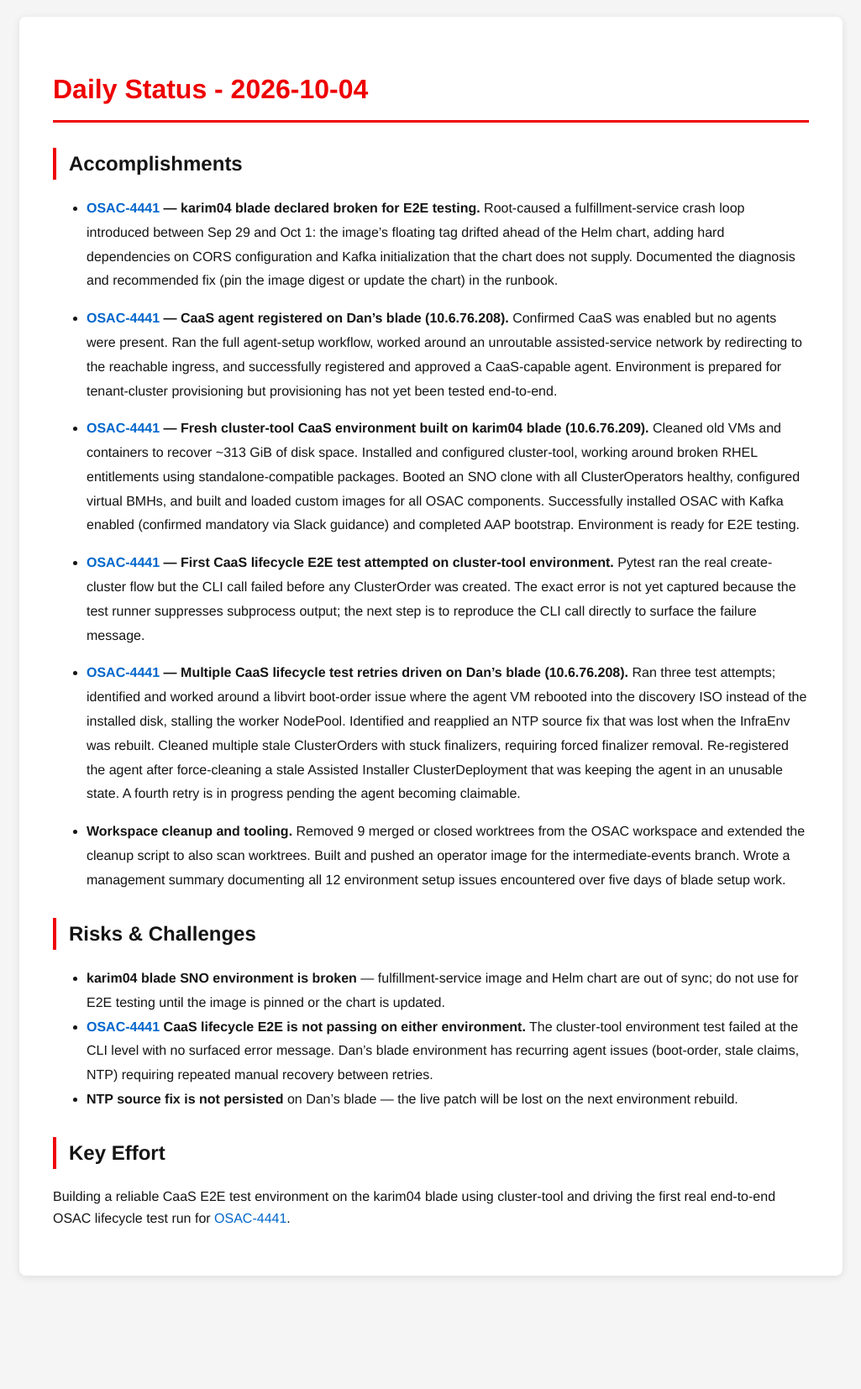
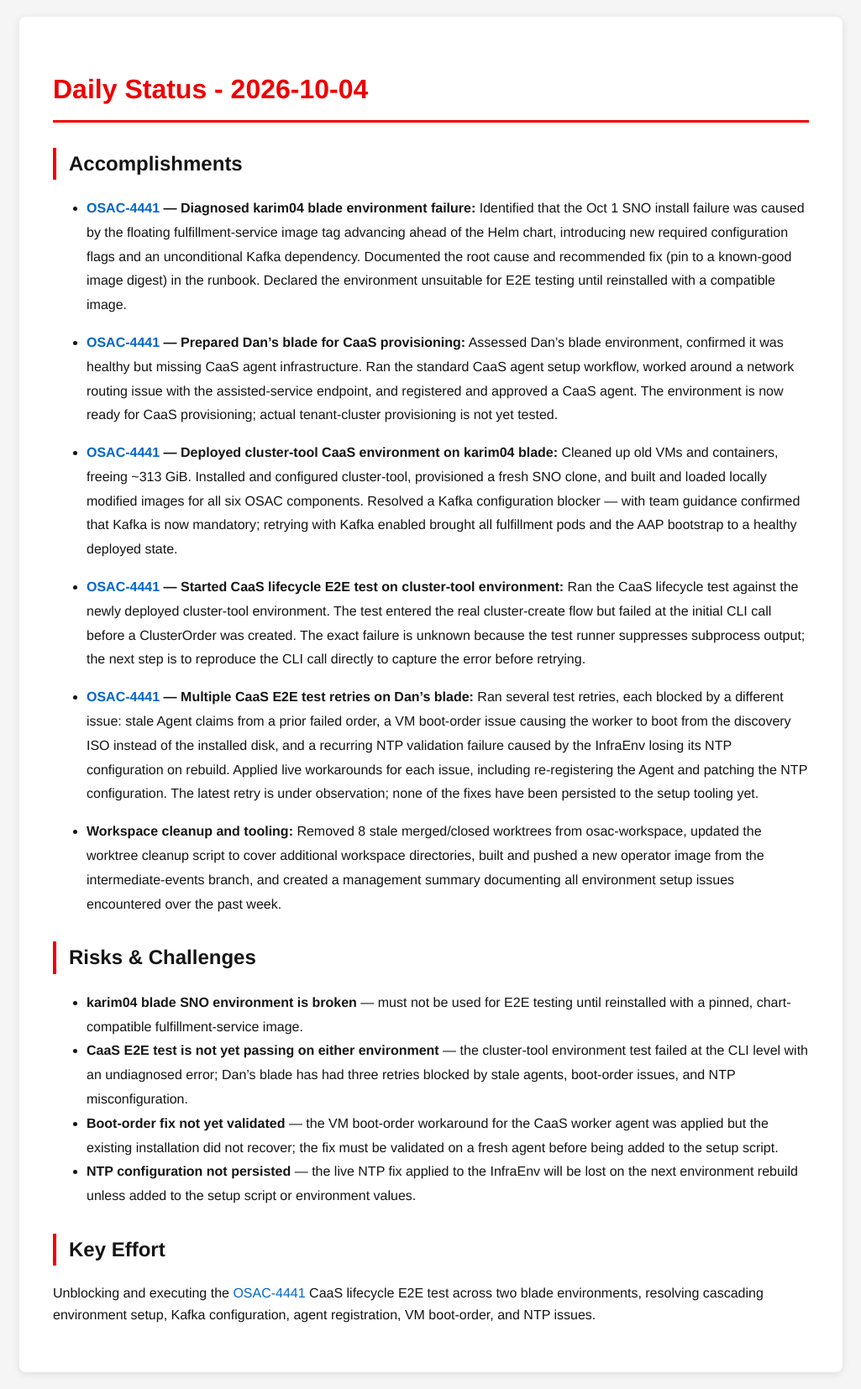
Before and after one commit to tzvatot/daily-status, a Jekyll site: the page built from 2026-10-04.md, in a window 1280 px wide. Shown: the whole page at 84% size, without its empty margins (127-1152 px from the left). Built offline with Jekyll 4.4.1, drawn with Linux system fonts in a browser that asks for light colours; before the commit the page ends 1539 px from its top, so only the background shows below that.

Commit message:
Daily status update - 2026-10-04

```diff
--- a/2026-10-04.md
+++ b/2026-10-04.md
@@ -8,23 +8,25 @@
 
 ## Accomplishments
 
-- **[OSAC-4441](https://redhat.atlassian.net/browse/OSAC-4441) — karim04 blade declared broken for E2E testing.** Root-caused a fulfillment-service crash loop introduced between Sep 29 and Oct 1: the image's floating tag drifted ahead of the Helm chart, adding hard dependencies on CORS configuration and Kafka initialization that the chart does not supply. Documented the diagnosis and recommended fix (pin the image digest or update the chart) in the runbook.
+- **[OSAC-4441](https://redhat.atlassian.net/browse/OSAC-4441) — Diagnosed karim04 blade environment failure:** Identified that the Oct 1 SNO install failure was caused by the floating fulfillment-service image tag advancing ahead of the Helm chart, introducing new required configuration flags and an unconditional Kafka dependency. Documented the root cause and recommended fix (pin to a known-good image digest) in the runbook. Declared the environment unsuitable for E2E testing until reinstalled with a compatible image.
 
-- **[OSAC-4441](https://redhat.atlassian.net/browse/OSAC-4441) — CaaS agent registered on Dan's blade (10.6.76.208).** Confirmed CaaS was enabled but no agents were present. Ran the full agent-setup workflow, worked around an unroutable assisted-service network by redirecting to the reachable ingress, and successfully registered and approved a CaaS-capable agent. Environment is prepared for tenant-cluster provisioning but provisioning has not yet been tested end-to-end.
+- **[OSAC-4441](https://redhat.atlassian.net/browse/OSAC-4441) — Prepared Dan's blade for CaaS provisioning:** Assessed Dan's blade environment, confirmed it was healthy but missing CaaS agent infrastructure. Ran the standard CaaS agent setup workflow, worked around a network routing issue with the assisted-service endpoint, and registered and approved a CaaS agent. The environment is now ready for CaaS provisioning; actual tenant-cluster provisioning is not yet tested.
 
-- **[OSAC-4441](https://redhat.atlassian.net/browse/OSAC-4441) — Fresh cluster-tool CaaS environment built on karim04 blade (10.6.76.209).** Cleaned old VMs and containers to recover ~313 GiB of disk space. Installed and configured cluster-tool, working around broken RHEL entitlements using standalone-compatible packages. Booted an SNO clone with all ClusterOperators healthy, configured virtual BMHs, and built and loaded custom images for all OSAC components. Successfully installed OSAC with Kafka enabled (confirmed mandatory via Slack guidance) and completed AAP bootstrap. Environment is ready for E2E testing.
+- **[OSAC-4441](https://redhat.atlassian.net/browse/OSAC-4441) — Deployed cluster-tool CaaS environment on karim04 blade:** Cleaned up old VMs and containers, freeing ~313 GiB. Installed and configured cluster-tool, provisioned a fresh SNO clone, and built and loaded locally modified images for all six OSAC components. Resolved a Kafka configuration blocker — with team guidance confirmed that Kafka is now mandatory; retrying with Kafka enabled brought all fulfillment pods and the AAP bootstrap to a healthy deployed state.
 
-- **[OSAC-4441](https://redhat.atlassian.net/browse/OSAC-4441) — First CaaS lifecycle E2E test attempted on cluster-tool environment.** Pytest ran the real create-cluster flow but the CLI call failed before any ClusterOrder was created. The exact error is not yet captured because the test runner suppresses subprocess output; the next step is to reproduce the CLI call directly to surface the failure message.
+- **[OSAC-4441](https://redhat.atlassian.net/browse/OSAC-4441) — Started CaaS lifecycle E2E test on cluster-tool environment:** Ran the CaaS lifecycle test against the newly deployed cluster-tool environment. The test entered the real cluster-create flow but failed at the initial CLI call before a ClusterOrder was created. The exact failure is unknown because the test runner suppresses subprocess output; the next step is to reproduce the CLI call directly to capture the error before retrying.
 
-- **[OSAC-4441](https://redhat.atlassian.net/browse/OSAC-4441) — Multiple CaaS lifecycle test retries driven on Dan's blade (10.6.76.208).** Ran three test attempts; identified and worked around a libvirt boot-order issue where the agent VM rebooted into the discovery ISO instead of the installed disk, stalling the worker NodePool. Identified and reapplied an NTP source fix that was lost when the InfraEnv was rebuilt. Cleaned multiple stale ClusterOrders with stuck finalizers, requiring forced finalizer removal. Re-registered the agent after force-cleaning a stale Assisted Installer ClusterDeployment that was keeping the agent in an unusable state. A fourth retry is in progress pending the agent becoming claimable.
+- **[OSAC-4441](https://redhat.atlassian.net/browse/OSAC-4441) — Multiple CaaS E2E test retries on Dan's blade:** Ran several test retries, each blocked by a different issue: stale Agent claims from a prior failed order, a VM boot-order issue causing the worker to boot from the discovery ISO instead of the installed disk, and a recurring NTP validation failure caused by the InfraEnv losing its NTP configuration on rebuild. Applied live workarounds for each issue, including re-registering the Agent and patching the NTP configuration. The latest retry is under observation; none of the fixes have been persisted to the setup tooling yet.
 
-- **Workspace cleanup and tooling.** Removed 9 merged or closed worktrees from the OSAC workspace and extended the cleanup script to also scan worktrees. Built and pushed an operator image for the intermediate-events branch. Wrote a management summary documenting all 12 environment setup issues encountered over five days of blade setup work.
+- **Workspace cleanup and tooling:** Removed 8 stale merged/closed worktrees from osac-workspace, updated the worktree cleanup script to cover additional workspace directories, built and pushed a new operator image from the intermediate-events branch, and created a management summary documenting all environment setup issues encountered over the past week.
 
 ## Risks & Challenges
 
-- **karim04 blade SNO environment is broken** — fulfillment-service image and Helm chart are out of sync; do not use for E2E testing until the image is pinned or the chart is updated.
-- **[OSAC-4441](https://redhat.atlassian.net/browse/OSAC-4441) CaaS lifecycle E2E is not passing on either environment.** The cluster-tool environment test failed at the CLI level with no surfaced error message. Dan's blade environment has recurring agent issues (boot-order, stale claims, NTP) requiring repeated manual recovery between retries.
-- **NTP source fix is not persisted** on Dan's blade — the live patch will be lost on the next environment rebuild.
+- **karim04 blade SNO environment is broken** — must not be used for E2E testing until reinstalled with a pinned, chart-compatible fulfillment-service image.
+- **CaaS E2E test is not yet passing on either environment** — the cluster-tool environment test failed at the CLI level with an undiagnosed error; Dan's blade has had three retries blocked by stale agents, boot-order issues, and NTP misconfiguration.
+- **Boot-order fix not yet validated** — the VM boot-order workaround for the CaaS worker agent was applied but the existing installation did not recover; the fix must be validated on a fresh agent before being added to the setup script.
+- **NTP configuration not persisted** — the live NTP fix applied to the InfraEnv will be lost on the next environment rebuild unless added to the setup script or environment values.
 
 ## Key Effort
-Building a reliable CaaS E2E test environment on the karim04 blade using cluster-tool and driving the first real end-to-end OSAC lifecycle test run for [OSAC-4441](https://redhat.atlassian.net/browse/OSAC-4441).
+
+Unblocking and executing the [OSAC-4441](https://redhat.atlassian.net/browse/OSAC-4441) CaaS lifecycle E2E test across two blade environments, resolving cascading environment setup, Kafka configuration, agent registration, VM boot-order, and NTP issues.
```
